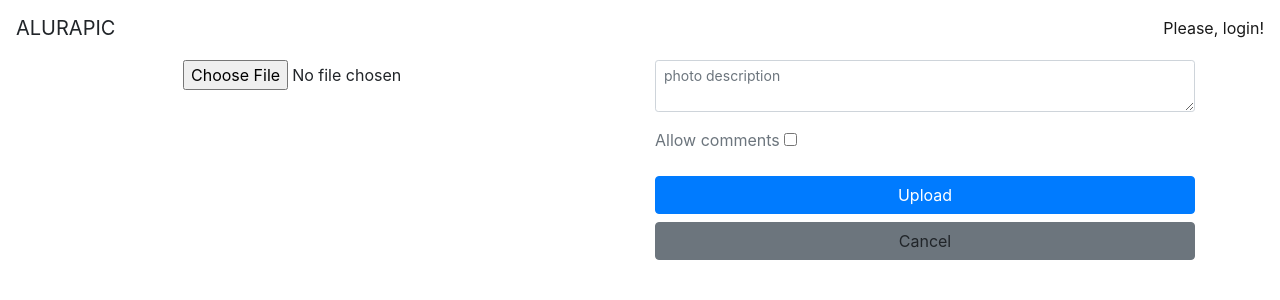
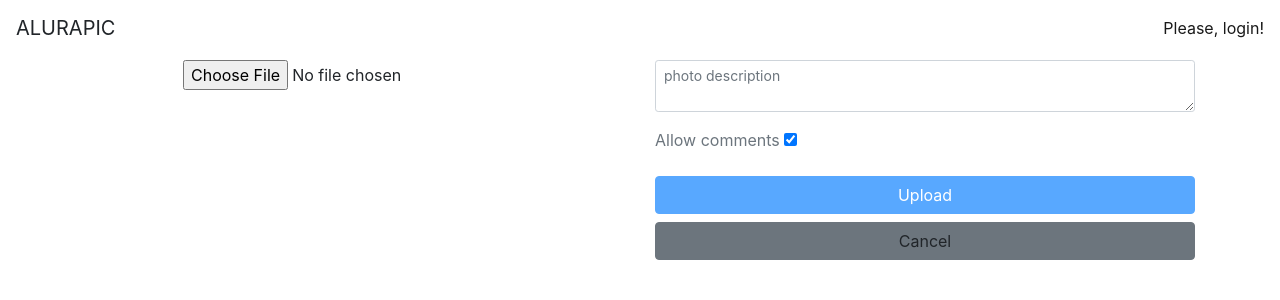
Before and after one commit to SIRLLON/Alurapic3, an Angular app: page /#/p/add in a window 1280 px wide. Shown: the top 300 px of the page. Built offline with nearby package versions, Linux system fonts and the light colour scheme.

Commit message:
FormBuilder

```diff
--- a/src/app/photos/photo-form/photo-form.component.html
+++ b/src/app/photos/photo-form/photo-form.component.html
@@ -1,12 +1,13 @@
 <div class="container">
-  <form class="row">
+  <form [formGroup]="photoForm" class="row">
     <div class="col-md-6 text-center">
-      <input type="file" accept="image/*">
+      <input formControlName="file" type="file" accept="image/*">
     </div>
 
     <div class="col-md-6">
       <div class="form-group">
         <textarea
+          formControlName="description"
           class="form-control form-control-sm"
           placeholder="photo description"></textarea>
       </div>
@@ -14,11 +15,13 @@
       <div class="form-group">
         <label class="text-muted">
           Allow comments
-          <input type="checkbox">
+          <input formControlName="allowComments" type="checkbox">
         </label>
       </div>
 
-      <button type="submit" class="btn btn-primary btn-block">
+      <button
+        [disabled]="photoForm.invalid"
+        type="submit" class="btn btn-primary btn-block">
         Upload
       </button>
 
--- a/src/app/photos/photo-form/photo-form.component.ts
+++ b/src/app/photos/photo-form/photo-form.component.ts
@@ -1,4 +1,5 @@
 import { Component, OnInit } from '@angular/core';
+import { FormBuilder, FormGroup, Validators } from '@angular/forms';
 
 @Component({
   selector: 'ap-photo-form',
@@ -6,10 +7,16 @@
   styleUrls: ['./photo-form.component.css']
 })
 export class PhotoFormComponent implements OnInit {
+  photoForm: FormGroup;
 
-  constructor() { }
+  constructor(private formBuilder: FormBuilder) { }
 
   ngOnInit() {
+    this.photoForm = this.formBuilder.group({
+      file: ['', Validators.required],
+      description: ['', Validators.maxLength(300)],
+      allowComments: [true]
+    })
   }
 
 }
```
